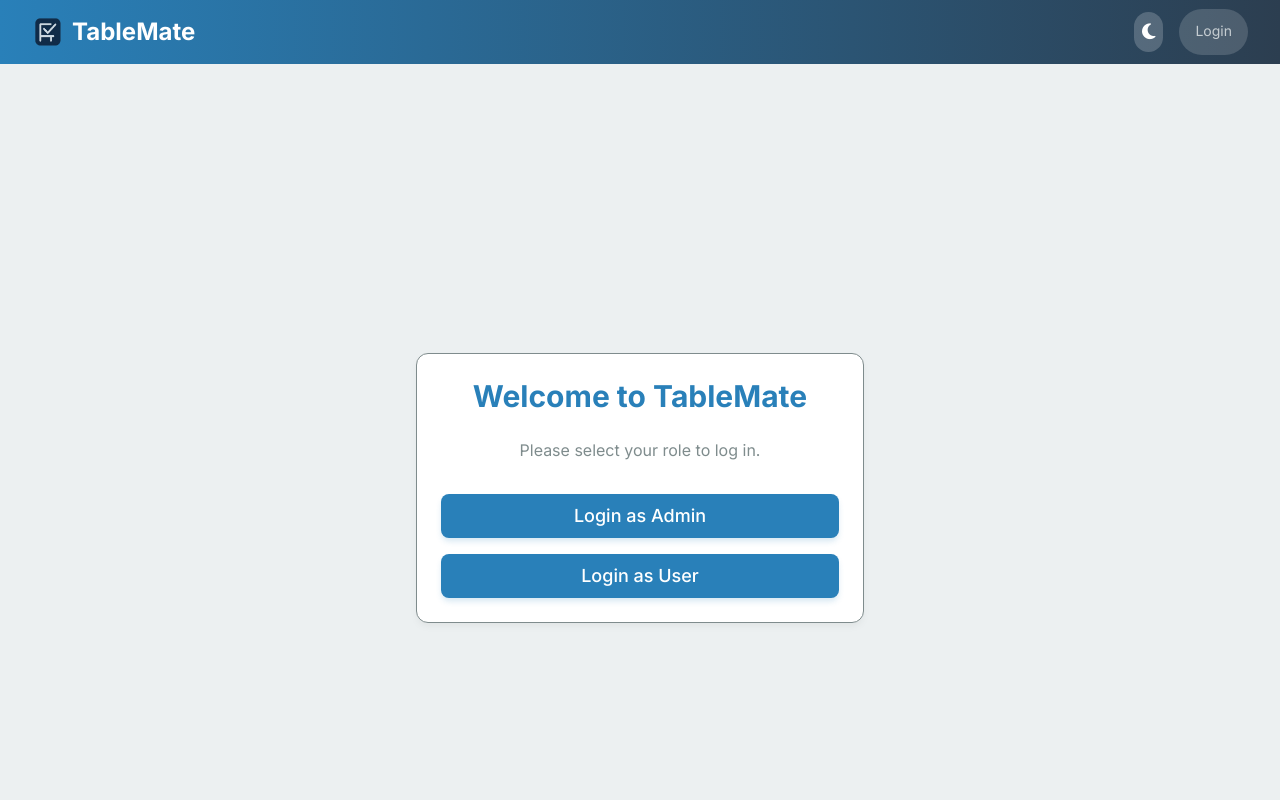
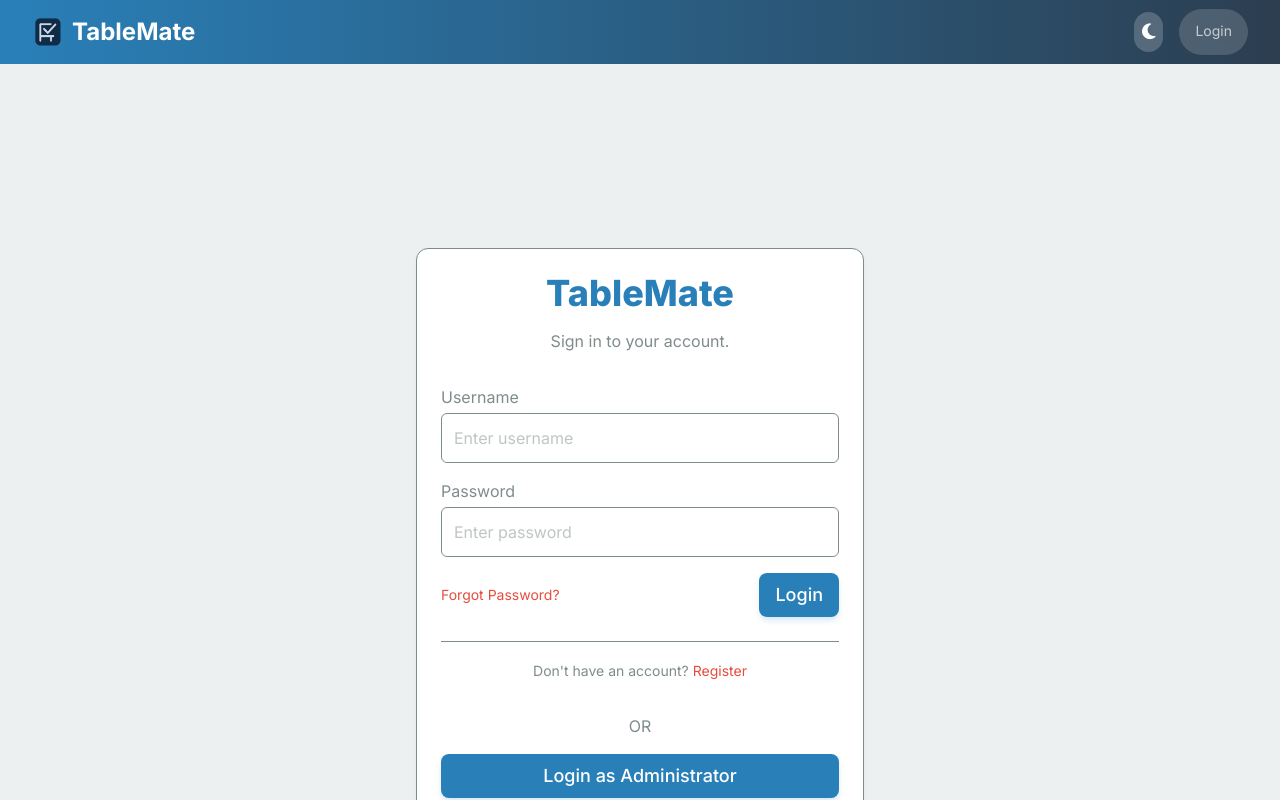
Before and after one commit to frogalo/tablemate, a Next.js app: page /login in a window 1280 px wide. Shown: the top 800 px of the page. Built offline with nearby package versions, Linux system fonts and the light colour scheme.

Commit message:
final login page and landing page fixes and improvements

```diff
--- a/src/app/login/page.js
+++ b/src/app/login/page.js
@@ -1,44 +1,172 @@
 "use client";
 
-import { useContext } from "react";
+import { useState, useContext } from "react";
 import { UserContext } from "@/lib/UserContext";
 import { useRouter } from "next/navigation";
 
 export default function LoginPage() {
-    const { setUser } = useContext(UserContext); // Access the global user state
-    const router = useRouter(); // For navigation after login
+    const { setUser } = useContext(UserContext);
+    const router = useRouter();
 
-    const handleLogin = (role) => {
-        setUser(role); // Update the user state
+    // Maintain local state for the form
+    const [isRegister, setIsRegister] = useState(false);
+    const [formData, setFormData] = useState({
+        username: "",
+        password: "",
+        confirmPassword: ""
+    });
+
+    // Update field values
+    const handleInputChange = (e) => {
+        const { name, value } = e.target;
+        setFormData((prev) => ({ ...prev, [name]: value }));
+    };
+
+    // Handle test user login that does not use the form fields.
+    const handleTestLogin = (role) => {
+        setUser(role);
         if (role === "Admin") {
-            router.push("/admin/dashboard"); // Redirect to admin dashboard
+            router.push("/admin/dashboard");
         } else if (role === "User") {
-            router.push("/user/dashboard"); // Redirect to user dashboard
+            router.push("/user/dashboard");
+        }
+    };
+
+    // Dummy submission handler to show usage of form fields
+    const handleSubmit = (e) => {
+        e.preventDefault();
+        if (isRegister) {
+            // Validate registration: for instance, check that passwords match.
+            if (formData.password !== formData.confirmPassword) {
+                alert("Passwords do not match!");
+                return;
+            }
+            console.log("Registering user:", formData.username);
+            // You may add logic to register the user
+        } else {
+            console.log("Logging in user:", formData.username);
+            // You may add logic to authenticate the user.
         }
     };
 
     return (
-        <div className="flex items-center justify-center h-screen bg-gradient-to-br from-primary to-accent">
-            <div className="card max-w-md w-full">
-                <h1 className="text-3xl font-bold text-center text-primary mb-6">Welcome to TableMate</h1>
+        <div className="mt-40 flex items-center justify-center bg-gradient-to-br from-primary to-accent px-4">
+            <div className="card max-w-md w-full p-8 shadow-lg rounded-xl fade-in">
+                <h1 className="text-4xl font-extrabold text-center text-primary mb-4">
+                    TableMate
+                </h1>
                 <p className="text-center text-neutral mb-8">
-                    Please select your role to log in.
+                    {isRegister
+                        ? "Register a new account."
+                        : "Sign in to your account."}
                 </p>
-                <div className="space-y-4">
+                <form onSubmit={handleSubmit} className="space-y-4">
+                    <div>
+                        <label htmlFor="username" className="block text-neutral mb-1">
+                            Username
+                        </label>
+                        <input
+                            id="username"
+                            name="username"
+                            value={formData.username}
+                            onChange={handleInputChange}
+                            placeholder="Enter username"
+                            className="w-full p-3 rounded-md border border-neutral focus:outline-none focus:border-primary"
+                            required
+                        />
+                    </div>
+                    <div>
+                        <label htmlFor="password" className="block text-neutral mb-1">
+                            Password
+                        </label>
+                        <input
+                            id="password"
+                            name="password"
+                            type="password"
+                            value={formData.password}
+                            onChange={handleInputChange}
+                            placeholder="Enter password"
+                            className="w-full p-3 rounded-md border border-neutral focus:outline-none focus:border-primary"
+                            required
+                        />
+                    </div>
+                    {isRegister && (
+                        <div>
+                            <label
+                                htmlFor="confirmPassword"
+                                className="block text-neutral mb-1"
+                            >
+                                Confirm Password
+                            </label>
+                            <input
+                                id="confirmPassword"
+                                name="confirmPassword"
+                                type="password"
+                                value={formData.confirmPassword}
+                                onChange={handleInputChange}
+                                placeholder="Confirm password"
+                                className="w-full p-3 rounded-md border border-neutral focus:outline-none focus:border-primary"
+                                required
+                            />
+                        </div>
+                    )}
+
+                    <div className="flex items-center justify-between">
+                        {!isRegister && (
                             <button
-                        onClick={() => handleLogin("Admin")}
-                        className="btn-primary w-full py-3 text-lg rounded-lg hover:transform hover:scale-105 transition-transform cursor-pointer"
+                                type="button"
+                                className="cursor-pointer text-sm text-accent hover:underline"
+                                onClick={() => console.log("Forgot password clicked")}
                             >
-                        Login as Admin
+                                Forgot Password?
+                            </button>
+                        )}
+                        <button
+                            type="submit"
+                            className="btn-primary py-3 px-6 text-lg rounded-lg transform transition duration-150 ease-in-out hover:-translate-y-1"
+                        >
+                            {isRegister ? "Register" : "Login"}
+                        </button>
+                    </div>
+                </form>
+                <div className="mt-6 border-t pt-4">
+                    <div className="text-center">
+            <span className="text-neutral text-sm">
+              {isRegister
+                  ? "Already have an account? "
+                  : "Don't have an account? "}
+            </span>
+                        <button
+                            onClick={() => setIsRegister(!isRegister)}
+                            className="cursor-pointer text-sm text-accent hover:underline"
+                        >
+                            {isRegister ? "Sign in" : "Register"}
+                        </button>
+                    </div>
+                </div>
+                {/* Test user buttons */}
+                {!isRegister && (
+                    <div className="mt-8 space-y-4">
+                        <div className="flex items-center justify-center text-neutral">
+                            OR
+                        </div>
+                        <div className="flex flex-col space-y-4">
+                            <button
+                                onClick={() => handleTestLogin("Admin")}
+                                className="btn-primary w-full py-3 text-lg rounded-lg transform transition duration-150 ease-in-out hover:-translate-y-1"
+                            >
+                                Login as Administrator
                             </button>
                             <button
-                        onClick={() => handleLogin("User")}
-                        className="btn-primary w-full py-3 text-lg rounded-lg hover:transform hover:scale-105 transition-transform cursor-pointer"
+                                onClick={() => handleTestLogin("User")}
+                                className="btn-primary w-full py-3 text-lg rounded-lg transform transition duration-150 ease-in-out hover:-translate-y-1"
                             >
                                 Login as User
                             </button>
                         </div>
                     </div>
+                )}
+            </div>
         </div>
     );
 }
--- a/src/app/page.js
+++ b/src/app/page.js
@@ -15,7 +15,7 @@ import "@fortawesome/fontawesome-free/css/all.min.css";
 
 export default function Home() {
     return (
-        <div className="flex flex-col justify-center bg-light">
+        <div className="flex flex-col justify-center">
             {/* Hero Section */}
             <header className="text-center py-16 px-4">
                 <h1 className="text-4xl sm:text-6xl font-bold text-primary mb-6">
--- a/src/components/layout/Header.js
+++ b/src/components/layout/Header.js
@@ -340,7 +340,7 @@ function HeaderContent() {
                                                 className="block px-4 py-2 text-sm text-gray-700 hover:bg-gray-100 w-full text-left"
                                                 onClick={() => handleUserChange("Admin")}
                                             >
-                                                Switch to Admin
+                                                Switch to Administrator
                                             </button>
                                         </li>
                                     )}
```
Lines whose indentation alone changed are shown as unchanged.
